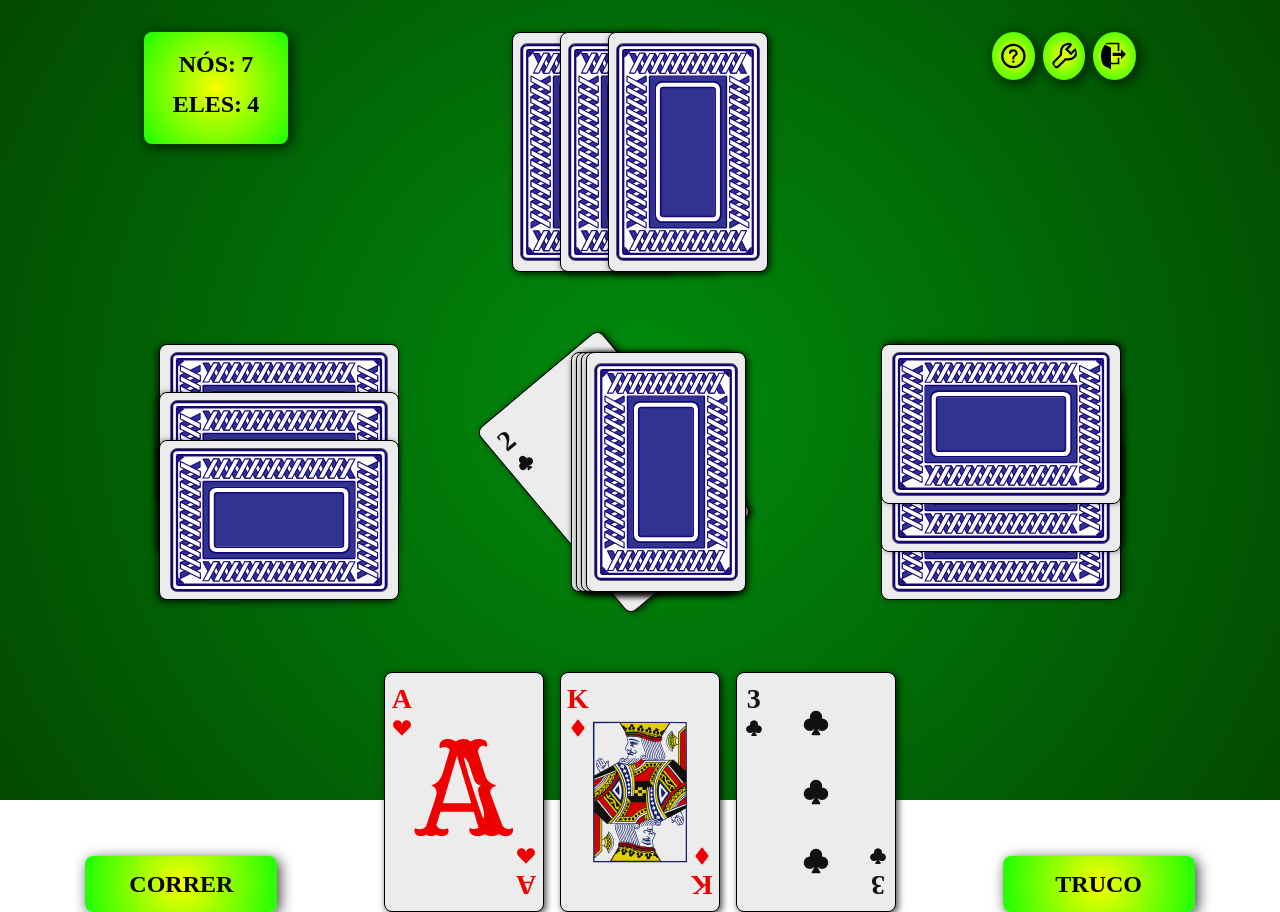
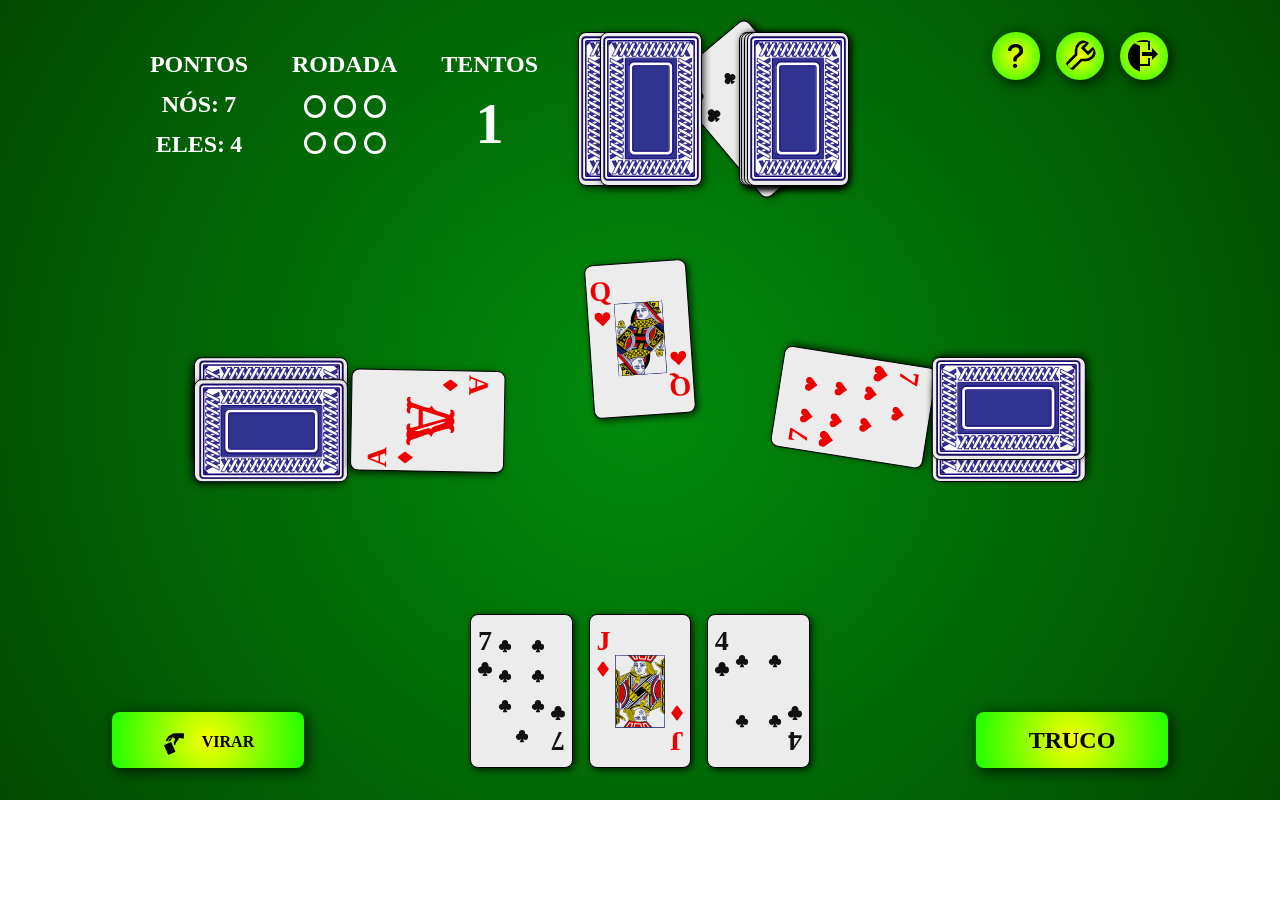
Before and after one commit to mateus-gotardi/trucao-da-massa-front-end, a Next.js app: page /game in a window 1280 px wide. After the commit the page ends 800 px from the top, so only its background shows below. Built offline with nearby package versions, Linux system fonts and the light colour scheme.

Commit message:
game room improvements

```diff
--- a/src/components/button/index.tsx
+++ b/src/components/button/index.tsx
@@ -4,9 +4,18 @@ import { ButtonStyles } from "./styles";
 interface ButtonProps {
   children: React.ReactNode;
   onClick: () => void;
+  available?: boolean;
 }
-
-const Button: React.FC<ButtonProps> = ({ children, onClick }) => {
-  return <ButtonStyles onClick={onClick}>{children}</ButtonStyles>;
+const Button: React.FC<ButtonProps> = ({ children, onClick, available }) => {
+  return (
+    <ButtonStyles
+      onClick={() => {
+        available ? onClick() : console.log("not available");
+      }}
+      inactive={!available}
+    >
+      {children}
+    </ButtonStyles>
+  );
 };
 export default Button;
--- a/src/components/button/styles.tsx
+++ b/src/components/button/styles.tsx
@@ -1,10 +1,11 @@
 import styled from "styled-components";
 
-export const ButtonStyles = styled.button`
+export const ButtonStyles = styled.button<{ inactive: boolean }>`
   border: none;
   border-radius: 0.5rem;
   width: 12rem;
   height: 3.5rem;
+  ${({ inactive }) => inactive && "opacity: 0.5;"}
   background: rgb(247, 255, 0);
   background: radial-gradient(
     circle,
@@ -18,11 +19,15 @@ export const ButtonStyles = styled.button`
   display: flex;
   justify-content: center;
   align-items: center;
+  gap: 1rem;
   -webkit-box-shadow: 3px 3px 14px 0px rgba(0, 0, 0, 0.75);
   -moz-box-shadow: 3px 3px 14px 0px rgba(0, 0, 0, 0.75);
   box-shadow: 3px 3px 14px 0px rgba(0, 0, 0, 0.75);
+  transition: all 0.2s ease-in-out;
+  ${({ inactive }) =>
+    !inactive &&
+    `
   cursor: pointer;
-  transition: all 0.2s ease-in-out;
   &:hover {
     background: rgb(247, 255, 0);
     background: radial-gradient(
@@ -37,4 +42,10 @@ export const ButtonStyles = styled.button`
     -moz-box-shadow: -3px -1px 20px -7px rgba(0, 0, 0, 0.75);
     box-shadow: -3px -1px 20px -7px rgba(0, 0, 0, 0.75);
   }
+ `}
+
+  > p {
+    margin: 0;
+    font-size: 1rem;
+  }
 `;
--- a/src/components/card/index.tsx
+++ b/src/components/card/index.tsx
@@ -12,6 +12,7 @@ interface ICardProps {
   card: ITrucoCard;
   suitColor?: string;
   side?: boolean;
+  activable?: boolean;
 }
 const isNumber = (value: string) => {
   return !isNaN(Number(value));
@@ -21,16 +22,16 @@ const SuitPicker: React.FC<ICardProps> = ({ card, suitColor, side }) => {
   return (
     <>
       {card.suit === "paus" && (
-        <BsFillSuitClubFill color={suitColor} size={side ? 18 : 28} />
+        <BsFillSuitClubFill color={suitColor} size={side ? 16 : 14} />
       )}
       {card.suit === "ouros" && (
-        <BsFillSuitDiamondFill color={suitColor} size={side ? 18 : 28} />
+        <BsFillSuitDiamondFill color={suitColor} size={side ? 16 : 14} />
       )}
       {card.suit === "copas" && (
-        <BsFillSuitHeartFill color={suitColor} size={side ? 18 : 28} />
+        <BsFillSuitHeartFill color={suitColor} size={side ? 16 : 14} />
       )}
       {card.suit === "espadas" && (
-        <BsFillSuitSpadeFill color={suitColor} size={side ? 18 : 28} />
+        <BsFillSuitSpadeFill color={suitColor} size={side ? 16 : 14} />
       )}
     </>
   );
@@ -67,7 +68,7 @@ const MiddleOfCard: React.FC<ICardProps> = ({ card, suitColor }) => {
     );
 };
 
-const Card: React.FC<ICardProps> = ({ card }) => {
+const Card: React.FC<ICardProps> = ({ card, activable }) => {
   const colorPicker = () => {
     switch (card.suit) {
       case "paus":
@@ -82,7 +83,7 @@ const Card: React.FC<ICardProps> = ({ card }) => {
   };
   const suitColor = colorPicker();
   return (
-    <CardStyles colors={colors}>
+    <CardStyles colors={colors} activable={activable}>
       <CardSuit position="start">
         <div className="side">
           <CardValue color={suitColor}>
--- a/src/components/card/styles.tsx
+++ b/src/components/card/styles.tsx
@@ -12,24 +12,36 @@ interface ICardValueProps {
 interface IMiddleProps {
   cardValue?: number;
 }
+interface ICardProps extends IColorProps {
+  activable?: boolean;
+}
 
-export const CardStyles = styled.div<IColorProps>`
-  width: 10rem;
-  height: 15rem;
+export const CardStyles = styled.div<ICardProps>`
+  width: 6.4rem;
+  height: 9.6rem;
   display: flex;
   justify-content: center;
   align-items: center;
   border: 1px solid black;
-  padding: 0.5rem 0.8rem;
+  padding: 0.5rem 0.6rem;
   border-radius: 0.5rem;
   box-shadow: 2px 2px 7px 0px rgba(0, 0, 0, 0.75);
   user-select: none;
   overflow: none;
   background-color: ${({ colors }) => colors.white};
-  cursor: pointer;
-  &:active {
-    transform: scale(0.95);
-  }
+  transition: all 0.1s ease-in-out;
+  ${({ activable }) =>
+    activable &&
+    css`
+      cursor: pointer;
+      &:active {
+        transform: scale(1.05);
+      }
+      &:hover {
+        position: relative;
+        top: -.6rem;
+      }
+    `}
 `;
 
 export const CardValue = styled.div<ICardValueProps>`
--- a/src/components/gameTable/index.tsx
+++ b/src/components/gameTable/index.tsx
@@ -3,17 +3,24 @@ import { IGameState, IPlayer } from "utils/interfaces";
 import { Button, Card, HiddenCard } from "..";
 import * as Styled from "./styles";
 import { ImExit } from "react-icons/im";
-import { GrConfigure, GrCircleQuestion } from "react-icons/gr";
+import { GrConfigure } from "react-icons/gr";
+import { BsQuestionLg } from "react-icons/bs";
+import { GiCardPlay } from "react-icons/gi";
+
+const ScoreBall: React.FC<{ fill: boolean }> = ({ fill }) => {
+  return <Styled.ScoreBall fill={fill} />;
+};
 
 const GameTable: React.FC = () => {
+  const [trucoShake, setTrucoShake] = React.useState<boolean>(false);
   const [truco, setTruco] = React.useState<number>(1);
   const [playerState, setPlayerState] = React.useState<IPlayer>({
     playerId: "123",
     name: "Player 1",
     hand: [
-      { value: "A", suit: "copas" },
-      { value: "K", suit: "ouros" },
-      { value: "3", suit: "paus" },
+      { value: "7", suit: "paus" },
+      { value: "J", suit: "ouros" },
+      { value: "4", suit: "paus" },
     ],
     team: "team1",
   });
@@ -33,7 +40,6 @@ const GameTable: React.FC = () => {
         playerId: "456",
         name: "Player 2",
         hand: [
-          { value: "A", suit: "ouros" },
           { value: "4", suit: "espadas" },
           { value: "5", suit: "paus" },
         ],
@@ -44,7 +50,6 @@ const GameTable: React.FC = () => {
         playerId: "789",
         name: "Player 1",
         hand: [
-          { value: "2", suit: "copas" },
           { value: "7", suit: "ouros" },
           { value: "Q", suit: "espadas" },
         ],
@@ -53,7 +58,6 @@ const GameTable: React.FC = () => {
         playerId: "101",
         name: "Player 2",
         hand: [
-          { value: "6", suit: "copas" },
           { value: "K", suit: "ouros" },
           { value: "3", suit: "espadas" },
         ],
@@ -63,9 +67,20 @@ const GameTable: React.FC = () => {
       team1: 7,
       team2: 4,
     },
-    vira: { value: "2", suit: "paus" },
+    partialScore: {
+      team1: 0,
+      team2: 0,
+    },
+    vira: { value: "3", suit: "paus" },
     turn: "789",
     dealer: "123",
+    points: 1,
+    playedCards: [
+      { card: { value: "A", suit: "ouros" }, playerId: "789" },
+      { card: { value: "7", suit: "copas" }, playerId: "101" },
+      { card: { value: "Q", suit: "copas" }, playerId: "456" },
+    ],
+    lastTruco: "team2",
   });
   const getPartner = () => {
     if (playerState.team === "team1") {
@@ -90,38 +105,57 @@ const GameTable: React.FC = () => {
     switch (truco) {
       case 1:
         setTruco(3);
-        console.log(truco);
         break;
       case 3:
         setTruco(6);
-        console.log(truco);
         break;
       case 6:
         setTruco(9);
-        console.log(truco);
         break;
       case 9:
         setTruco(12);
-        console.log(truco);
         break;
       case 12:
         setTruco(1);
-        console.log(truco);
         break;
     }
+    setTrucoShake(true);
+    setTimeout(() => {
+      setTrucoShake(false);
+    }, 1000)
   };
 
   const partner = getPartner();
   return (
-    <Styled.GameTableStyles>
+    <Styled.GameTableStyles truco={trucoShake}>
       <Styled.Section
         style={{
           alignItems: "flex-start",
         }}
       >
         <Styled.ScoreStyles>
-          <h1>NÓS: {gameState.score[playerState.team]}</h1>
-          <h1>ELES: {gameState.score[getOpponent()]}</h1>
+          <div>
+            <h1>PONTOS</h1>
+            <h2>NÓS: {gameState.score[playerState.team]}</h2>
+            <h2>ELES: {gameState.score[getOpponent()]}</h2>
+          </div>
+          <div>
+            <h1>RODADA</h1>
+            <h3>
+              <ScoreBall fill={gameState.partialScore[playerState.team] >= 1} />
+              <ScoreBall fill={gameState.partialScore[playerState.team] >= 2} />
+              <ScoreBall fill={gameState.partialScore[playerState.team] >= 3} />
+            </h3>
+            <h3>
+              <ScoreBall fill={gameState.partialScore[getOpponent()] >= 1} />
+              <ScoreBall fill={gameState.partialScore[getOpponent()] >= 2} />
+              <ScoreBall fill={gameState.partialScore[getOpponent()] >= 3} />
+            </h3>
+          </div>
+          <div>
+            <h1>TENTOS</h1>
+            <h4>{truco}</h4>
+          </div>
         </Styled.ScoreStyles>
         <Styled.OtherPlayerHand>
           {partner?.hand.map((card, index) => {
@@ -129,19 +163,34 @@ const GameTable: React.FC = () => {
           })}
         </Styled.OtherPlayerHand>
         <Styled.ConfigStyles>
-          <GrCircleQuestion size={30} />
+          <div>
+            <Styled.Deck>
+              <div className="vira">
+                <Card card={gameState.vira}></Card>
+              </div>
+              <div className="monte">
+                <HiddenCard></HiddenCard>
+                <HiddenCard></HiddenCard>
+                <HiddenCard></HiddenCard>
+                <HiddenCard></HiddenCard>
+              </div>
+            </Styled.Deck>
+          </div>
+          <section>
+            <BsQuestionLg size={30} />
 
-          <GrConfigure size={30} />
+            <GrConfigure size={30} />
 
-          <ImExit size={30} />
+            <ImExit size={30} />
+          </section>
         </Styled.ConfigStyles>
       </Styled.Section>
 
       <Styled.Section>
         <Styled.OtherPlayerHand
           style={{
-            transform: "rotate(90deg)",
-            marginBottom: "-7rem",
+            transform: `rotate(90deg)`,
+            marginBottom: "-5rem",
             marginLeft: "0",
           }}
         >
@@ -160,20 +209,50 @@ const GameTable: React.FC = () => {
           )}
         </Styled.OtherPlayerHand>
         <Styled.PublicTable>
-          <div className="vira">
-            <Card card={gameState.vira}></Card>
-          </div>
-          <div className="monte">
-            <HiddenCard></HiddenCard>
-            <HiddenCard></HiddenCard>
-            <HiddenCard></HiddenCard>
-            <HiddenCard></HiddenCard>
-          </div>
+          <Styled.LeftPlayed style={{
+            transform: `rotate(${Math.floor(Math.random() * (120 - 55 + 1) + 55)}deg)`
+          }}>
+            {gameState.playedCards.map((played, index) => {
+              if (played.playerId === gameState[getOpponent()][0].playerId)
+                return <Card key={index} card={played.card}></Card>;
+            })}
+          </Styled.LeftPlayed>
+          <Styled.TeamPlayed>
+            <div style={{
+              transform: `rotate(-${Math.floor(Math.random() * (30 - (-30) + 1) + (-30))}deg)`,
+            }}>
+              {gameState.playedCards.map((played, index) => {
+                if (
+                  played.playerId ===
+                  gameState[playerState.team].filter(
+                    (player) => player.playerId !== playerState.playerId
+                  )[0].playerId
+                )
+                  return <Card key={index} card={played.card}></Card>;
+              })}
+            </div>
+            <div style={{
+              transform: `rotate(${Math.floor(Math.random() * (30 - (-30) + 1) + (-30))}deg)`,
+            }}>
+              {gameState.playedCards.map((played, index) => {
+                if (played.playerId === playerState.playerId)
+                  return <Card key={index} card={played.card}></Card>;
+              })}
+            </div>
+          </Styled.TeamPlayed>
+          <Styled.RightPlayed style={{
+            transform: `rotate(-${Math.floor(Math.random() * (120 - 55 + 1) + 55)}deg)`
+          }}>
+            {gameState.playedCards.map((played, index) => {
+              if (played.playerId === gameState[getOpponent()][1].playerId)
+                return <Card key={index} card={played.card}></Card>;
+            })}
+          </Styled.RightPlayed>
         </Styled.PublicTable>
         <Styled.OtherPlayerHand
           style={{
             transform: "rotate(-90deg)",
-            marginTop: "-7rem",
+            marginTop: "-5rem",
             marginLeft: "0",
           }}
         >
@@ -197,13 +276,19 @@ const GameTable: React.FC = () => {
           alignItems: "flex-end",
         }}
       >
-        <Button onClick={() => {}}>CORRER</Button>
+        <Button onClick={() => {}} available>
+          <GiCardPlay />
+          <p>VIRAR</p>
+        </Button>
         <Styled.PlayerHand>
           {playerState.hand.map((card, index) => {
-            return <Card card={card} key={index}></Card>;
+            return <Card card={card} key={index} activable></Card>;
           })}
         </Styled.PlayerHand>
-        <Button onClick={handleTruco}>
+        <Button
+          onClick={handleTruco}
+          available={playerState.team !== gameState.lastTruco}
+        >
           {truco === 1 && "TRUCO"}
           {truco === 3 && "SEIS"}
           {truco === 6 && "NOVE"}
--- a/src/components/gameTable/styles.tsx
+++ b/src/components/gameTable/styles.tsx
@@ -1,13 +1,26 @@
 import styled from "styled-components";
 
-export const GameTableStyles = styled.div`
+export const GameTableStyles = styled.div<{ truco: boolean }>`
+  transform-origin: bottom;
+  transform-box: fill-box;
+  @keyframes truco {
+    from {
+      transform: scale(1);
+    }
+    to {
+      transform: scale(1.2);
+    }
+  }
+  ${({ truco }) =>
+    truco && `  animation: truco 0.07s ease-in-out infinite alternate;  `}
   display: flex;
   flex-direction: column;
   width: 100%;
   height: 100vh;
-  justify-content: space-around;
+  justify-content: space-between;
   align-items: center;
-  gap: 5rem;
+  gap: 1rem;
+  overflow: hidden;
   background: rgb(0, 140, 13);
   background: radial-gradient(
     circle,
@@ -19,16 +32,20 @@ export const GameTableStyles = styled.div`
 export const Section = styled.section`
   display: flex;
   width: 100%;
-  justify-content: space-around;
+  justify-content: space-between;
+  padding: 0 5rem;
 `;
 
 export const ConfigStyles = styled.section`
-  width: 9rem;
-  height: 3rem;
+  width: 29rem;
+  height: 12rem;
   display: flex;
-  align-items: center;
-  justify-content: space-around;
-  gap: 0.5rem;
+  align-items: flex-start;
+  justify-content: space-between;
+  gap: 4rem;
+  > section {
+    display: flex;
+    gap: 1rem;
     svg {
       background: rgb(247, 255, 0);
       background: radial-gradient(
@@ -65,40 +82,76 @@ export const ConfigStyles = styled.section`
         );
       }
     }
+  }
 `;
 
 export const ScoreStyles = styled.div`
-  width: 9rem;
-  height: 7rem;
+  width: 29rem;
+  height: 8rem;
   display: flex;
-  flex-direction: column;
-  align-items: center;
+  align-items: flex-start;
   justify-content: space-around;
   padding: 1rem;
   border-radius: 0.5rem;
   font-weight: 600;
-  background: rgb(247, 255, 0);
-  background: radial-gradient(
-    circle,
-    rgba(247, 255, 0, 1) 0%,
-    rgba(29, 255, 0, 1) 100%
-  );
-  -webkit-box-shadow: 3px 3px 14px 0px rgba(0, 0, 0, 0.75);
-  -moz-box-shadow: 3px 3px 14px 0px rgba(0, 0, 0, 0.75);
-  box-shadow: 3px 3px 14px 0px rgba(0, 0, 0, 0.75);
+  color: white;
+  > div {
+    display: flex;
+    flex-direction: column;
+    align-items: center;
+    > h3 {
+      margin: 0;
+      padding: 0;
+      height: 2.3rem;
+      display: flex;
+      justify-content: space-around;
+      align-items: center;
+      gap: 0.5rem;
+    }
+    > h4 {
+      font-size: 3.5rem;
+    }
+  }
 `;
 
-export const PublicTable = styled.div`
+export const ScoreBall = styled.span<{ fill: boolean }>`
+  width: 1.2rem;
+  height: 1.4rem;
+  border: 3px solid white;
+  padding: 0 0.5rem;
+  border-radius: 50%;
+  background-color: ${({ fill }) => (fill ? "white" : "none")};
+`;
+
+export const Deck = styled.div`
   display: flex;
   .monte {
     display: flex;
     margin-left: 2rem;
     div {
-      margin-left: -9.7rem;
+      margin-left: -6.23rem;
     }
   }
   .vira {
     transform: rotate(-40deg);
+  }
+`;
+
+export const PublicTable = styled.div`
+  display: flex;
+  padding: 1rem;
+  justify-content: space-between;
+  align-items: space-between;
+  width: 45rem;
+`;
+export const LeftPlayed = styled.div``;
+export const RightPlayed = styled.div``;
+export const TeamPlayed = styled.div`
+  display: flex;
+  flex-direction: column;
+  gap: 0.5rem;
+  > div {
+    height: 9.6rem;
   }
 `;
 
@@ -109,8 +162,8 @@ export const PlayerHand = styled.div`
 
 export const OtherPlayerHand = styled.div`
   display: flex;
-  margin-left: 7rem;
+  margin-left: 5rem;
   div {
-    margin-left: -7rem;
+    margin-left: -5rem;
   }
 `;
--- a/src/components/hiddenCard/styles.tsx
+++ b/src/components/hiddenCard/styles.tsx
@@ -2,8 +2,8 @@ import styled from "styled-components";
 import { IColorProps } from "utils/interfaces";
 
 export const HiddenStyle = styled.div<IColorProps>`
-  width: 10rem;
-  height: 15rem;
+  width: 6.4rem;
+  height: 9.6rem;
   display: flex;
   justify-content: center;
   align-items: center;
@@ -15,7 +15,6 @@ export const HiddenStyle = styled.div<IColorProps>`
   background-color: ${({ colors }) => colors.white};
   z-index: 10;
   img {
-    width: 9rem;
-    height: 14rem;
+    width: 6rem;
   }
 `;
--- a/styles/global.ts
+++ b/styles/global.ts
@@ -7,4 +7,7 @@ export const GlobalStyle = createGlobalStyle`
         padding: 0;
         box-sizing: border-box;
     }
+    body {
+        overflow: hidden;
+    }
 `;
```
Also changed, not shown: utils/interfaces.ts (+12 -0 lines). Lines whose indentation alone changed are shown as unchanged.
